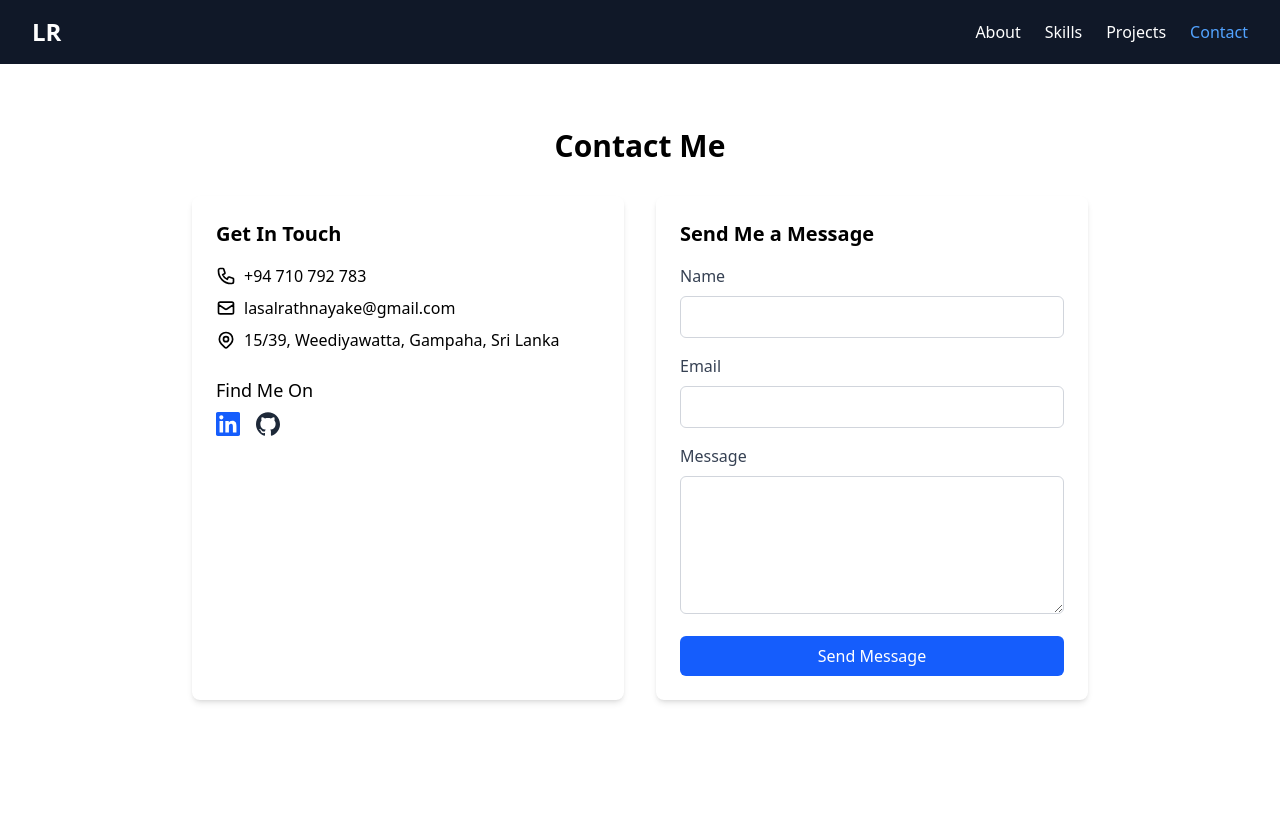
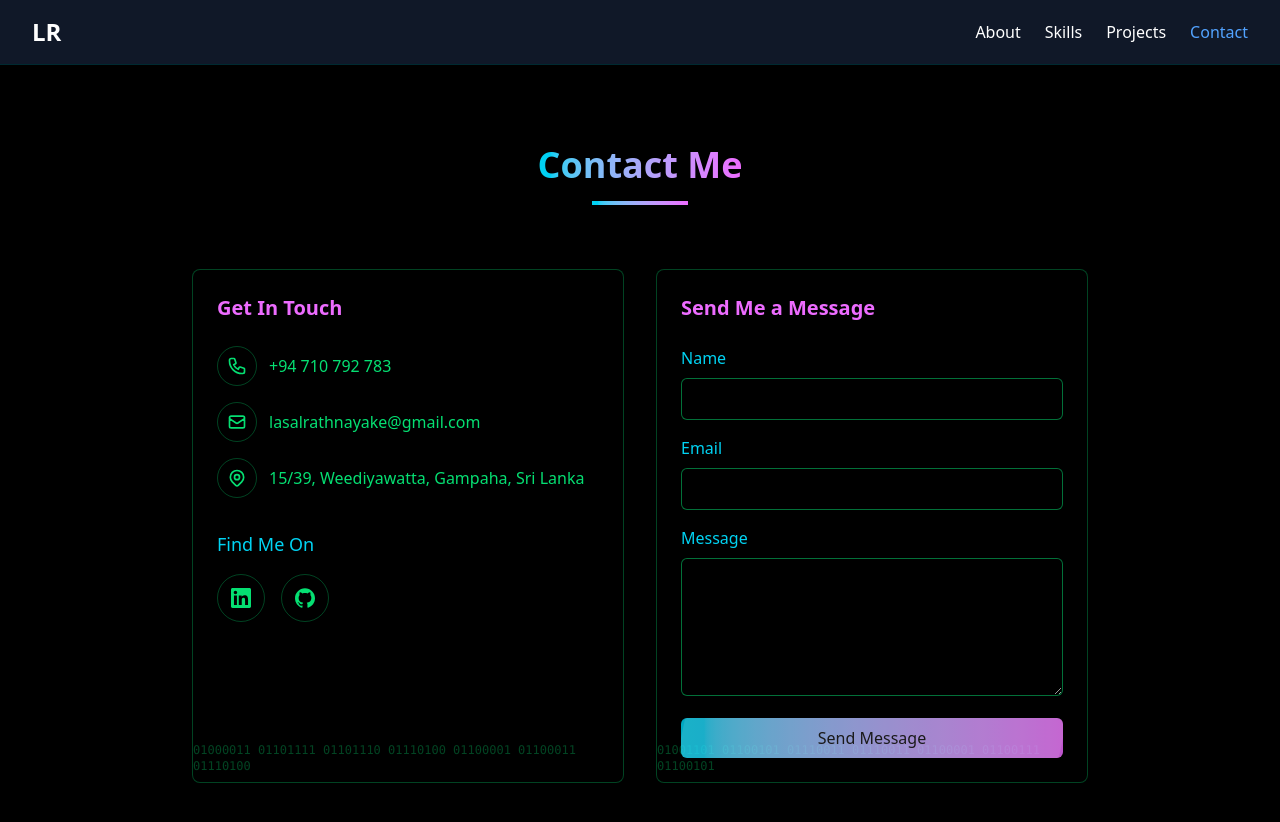
Before and after one commit to Lasal0425/Portfolio, a React (Vite) app in the folder portfolio/: page / in a window 1280 px wide. Both pictures are taken after a click on the button "Contact". Shown: the top 822 px of the page. Before the commit the page ends 800 px from the top, so only its background shows below. Built offline with nearby package versions, Linux system fonts and the light colour scheme.

Commit message:
Changed the contact page to the cyberpunk theme

```diff
--- a/portfolio/src/components/Contact.jsx
+++ b/portfolio/src/components/Contact.jsx
@@ -1,5 +1,6 @@
 // components/Contact.js
 import React, { useState } from 'react';
+import { motion } from "framer-motion";
 
 function Contact() {
   const [formData, setFormData] = useState({
@@ -22,103 +23,146 @@ function Contact() {
   };
 
   return (
-    <section className="py-16">
+    <section className="py-20 bg-black text-green-400 border-t border-cyan-400/20 min-h-screen">
       <div className="container mx-auto px-4">
-        <h2 className="text-3xl font-bold text-center mb-8">Contact Me</h2>
+        <motion.div
+          initial={{ opacity: 0, y: 20 }}
+          animate={{ opacity: 1, y: 0 }}
+          transition={{ duration: 0.8, ease: "easeOut" }}
+          className="text-center mb-16"
+        >
+          <h2 className="text-4xl font-bold bg-gradient-to-r from-cyan-400 to-fuchsia-400 inline-block text-transparent bg-clip-text mb-4">
+            Contact Me
+          </h2>
+          <div className="w-24 h-1 bg-gradient-to-r from-cyan-400 to-fuchsia-400 mx-auto"></div>
+        </motion.div>
 
         <div className="max-w-4xl mx-auto grid grid-cols-1 md:grid-cols-2 gap-8">
-          <div className="bg-white p-6 rounded-lg shadow-md">
-            <h3 className="text-xl font-semibold mb-4">Get In Touch</h3>
+          <motion.div
+            initial={{ opacity: 0, x: -30 }}
+            animate={{ opacity: 1, x: 0 }}
+            transition={{ duration: 0.6 }}
+            className="bg-black border border-green-400/30 p-6 rounded-lg relative overflow-hidden"
+          >
+            {/* Digital circuit pattern overlay */}
+            <div className="absolute inset-0 bg-circuit-pattern opacity-5 mix-blend-overlay"></div>
 
-            <div className="mb-4">
-              <p className="flex items-center mb-2">
-                <svg className="w-5 h-5 mr-2" fill="none" stroke="currentColor" viewBox="0 0 24 24" xmlns="http://www.w3.org/2000/svg">
+            <h3 className="text-xl font-semibold mb-6 text-fuchsia-400 relative z-10">Get In Touch</h3>
+
+            <div className="mb-6 relative z-10">
+              <div className="flex items-center mb-4 hover:text-cyan-400 transition-colors duration-300">
+                <div className="h-10 w-10 rounded-full flex items-center justify-center border border-green-400/30 mr-3">
+                  <svg className="w-5 h-5" fill="none" stroke="currentColor" viewBox="0 0 24 24" xmlns="http://www.w3.org/2000/svg">
                     <path strokeLinecap="round" strokeLinejoin="round" strokeWidth="2" d="M3 5a2 2 0 012-2h3.28a1 1 0 01.948.684l1.498 4.493a1 1 0 01-.502 1.21l-2.257 1.13a11.042 11.042 0 005.516 5.516l1.13-2.257a1 1 0 011.21-.502l4.493 1.498a1 1 0 01.684.949V19a2 2 0 01-2 2h-1C9.716 21 3 14.284 3 6V5z"></path>
                   </svg>
+                </div>
                 +94 710 792 783
-              </p>
-              <p className="flex items-center mb-2">
-                <svg className="w-5 h-5 mr-2" fill="none" stroke="currentColor" viewBox="0 0 24 24" xmlns="http://www.w3.org/2000/svg">
+              </div>
+              <div className="flex items-center mb-4 hover:text-cyan-400 transition-colors duration-300">
+                <div className="h-10 w-10 rounded-full flex items-center justify-center border border-green-400/30 mr-3">
+                  <svg className="w-5 h-5" fill="none" stroke="currentColor" viewBox="0 0 24 24" xmlns="http://www.w3.org/2000/svg">
                     <path strokeLinecap="round" strokeLinejoin="round" strokeWidth="2" d="M3 8l7.89 5.26a2 2 0 002.22 0L21 8M5 19h14a2 2 0 002-2V7a2 2 0 00-2-2H5a2 2 0 00-2 2v10a2 2 0 002 2z"></path>
                   </svg>
+                </div>
                 lasalrathnayake@gmail.com
-              </p>
-              <p className="flex items-center mb-2">
-                <svg className="w-5 h-5 mr-2" fill="none" stroke="currentColor" viewBox="0 0 24 24" xmlns="http://www.w3.org/2000/svg">
+              </div>
+              <div className="flex items-center mb-4 hover:text-cyan-400 transition-colors duration-300">
+                <div className="h-10 w-10 rounded-full flex items-center justify-center border border-green-400/30 mr-3">
+                  <svg className="w-5 h-5" fill="none" stroke="currentColor" viewBox="0 0 24 24" xmlns="http://www.w3.org/2000/svg">
                     <path strokeLinecap="round" strokeLinejoin="round" strokeWidth="2" d="M17.657 16.657L13.414 20.9a1.998 1.998 0 01-2.827 0l-4.244-4.243a8 8 0 1111.314 0z"></path>
                     <path strokeLinecap="round" strokeLinejoin="round" strokeWidth="2" d="M15 11a3 3 0 11-6 0 3 3 0 016 0z"></path>
                   </svg>
+                </div>
                 15/39, Weediyawatta, Gampaha, Sri Lanka
-              </p>
+              </div>
             </div>
 
-            <div className="mt-6">
-              <h4 className="text-lg font-medium mb-2">Find Me On</h4>
+            <div className="mt-8 relative z-10">
+              <h4 className="text-lg font-medium mb-4 text-cyan-400">Find Me On</h4>
               <div className="flex space-x-4">
-                <a href="https://www.linkedin.com/in/lasal-rathnayake" target="_blank" rel="noopener noreferrer" className="text-blue-600 hover:text-blue-800">
-                  <svg className="w-6 h-6" fill="currentColor" viewBox="0 0 24 24" xmlns="http://www.w3.org/2000/svg">
+                <a href="https://www.linkedin.com/in/lasal-rathnayake" target="_blank" rel="noopener noreferrer" className="h-12 w-12 rounded-full flex items-center justify-center border border-green-400/30 hover:bg-green-400/10 transition-all duration-300">
+                  <svg className="w-5 h-5" fill="currentColor" viewBox="0 0 24 24" xmlns="http://www.w3.org/2000/svg">
                     <path d="M20.447 20.452h-3.554v-5.569c0-1.328-.027-3.037-1.852-3.037-1.853 0-2.136 1.445-2.136 2.939v5.667H9.351V9h3.414v1.561h.046c.477-.9 1.637-1.85 3.37-1.85 3.601 0 4.267 2.37 4.267 5.455v6.286zM5.337 7.433c-1.144 0-2.063-.926-2.063-2.065 0-1.138.92-2.063 2.063-2.063 1.14 0 2.064.925 2.064 2.063 0 1.139-.925 2.065-2.064 2.065zm1.782 13.019H3.555V9h3.564v11.452zM22.225 0H1.771C.792 0 0 .774 0 1.729v20.542C0 23.227.792 24 1.771 24h20.451C23.2 24 24 23.227 24 22.271V1.729C24 .774 23.2 0 22.222 0h.003z"/>
                   </svg>
                 </a>
-                <a href="https://github.com/Lasal0425" target="_blank" rel="noopener noreferrer" className="text-gray-800 hover:text-gray-600">
-                  <svg className="w-6 h-6" fill="currentColor" viewBox="0 0 24 24" xmlns="http://www.w3.org/2000/svg">
+                <a href="https://github.com/Lasal0425" target="_blank" rel="noopener noreferrer" className="h-12 w-12 rounded-full flex items-center justify-center border border-green-400/30 hover:bg-green-400/10 transition-all duration-300">
+                  <svg className="w-5 h-5" fill="currentColor" viewBox="0 0 24 24" xmlns="http://www.w3.org/2000/svg">
                     <path d="M12 .297c-6.63 0-12 5.373-12 12 0 5.303 3.438 9.8 8.205 11.385.6.113.82-.258.82-.577 0-.285-.01-1.04-.015-2.04-3.338.724-4.042-1.61-4.042-1.61C4.422 18.07 3.633 17.7 3.633 17.7c-1.087-.744.084-.729.084-.729 1.205.084 1.838 1.236 1.838 1.236 1.07 1.835 2.809 1.305 3.495.998.108-.776.417-1.305.76-1.605-2.665-.3-5.466-1.332-5.466-5.93 0-1.31.465-2.38 1.235-3.22-.135-.303-.54-1.523.105-3.176 0 0 1.005-.322 3.3 1.23.96-.267 1.98-.399 3-.405 1.02.006 2.04.138 3 .405 2.28-1.552 3.285-1.23 3.285-1.23.645 1.653.24 2.873.12 3.176.765.84 1.23 1.91 1.23 3.22 0 4.61-2.805 5.625-5.475 5.92.42.36.81 1.096.81 2.22 0 1.606-.015 2.896-.015 3.286 0 .315.21.69.825.57C20.565 22.092 24 17.592 24 12.297c0-6.627-5.373-12-12-12"/>
                   </svg>
                 </a>
               </div>
             </div>
+
+            {/* Binary code effect */}
+            <div className="absolute bottom-2 right-2 text-green-400/30 text-xs font-mono">
+              01000011 01101111 01101110 01110100 01100001 01100011 01110100
             </div>
+          </motion.div>
 
-          <div className="bg-white p-6 rounded-lg shadow-md">
-            <h3 className="text-xl font-semibold mb-4">Send Me a Message</h3>
-            <form onSubmit={handleSubmit}>
+          <motion.div
+            initial={{ opacity: 0, x: 30 }}
+            animate={{ opacity: 1, x: 0 }}
+            transition={{ duration: 0.6 }}
+            className="bg-black border border-green-400/30 p-6 rounded-lg relative overflow-hidden"
+          >
+            {/* Digital circuit pattern overlay */}
+            <div className="absolute inset-0 bg-circuit-pattern opacity-5 mix-blend-overlay"></div>
+
+            <h3 className="text-xl font-semibold mb-6 text-fuchsia-400 relative z-10">Send Me a Message</h3>
+            <form onSubmit={handleSubmit} className="relative z-10">
               <div className="mb-4">
-                <label htmlFor="name" className="block text-gray-700 mb-2">Name</label>
+                <label htmlFor="name" className="block text-cyan-400 mb-2">Name</label>
                 <input
                   type="text"
                   id="name"
                   name="name"
                   value={formData.name}
                   onChange={handleChange}
-                  className="w-full px-4 py-2 border border-gray-300 rounded-md focus:outline-none focus:ring-2 focus:ring-blue-500"
+                  className="w-full px-4 py-2 bg-black/80 border border-green-400/50 rounded-md focus:outline-none focus:border-cyan-400 text-green-400"
                   required
                 />
               </div>
 
               <div className="mb-4">
-                <label htmlFor="email" className="block text-gray-700 mb-2">Email</label>
+                <label htmlFor="email" className="block text-cyan-400 mb-2">Email</label>
                 <input
                   type="email"
                   id="email"
                   name="email"
                   value={formData.email}
                   onChange={handleChange}
-                  className="w-full px-4 py-2 border border-gray-300 rounded-md focus:outline-none focus:ring-2 focus:ring-blue-500"
+                  className="w-full px-4 py-2 bg-black/80 border border-green-400/50 rounded-md focus:outline-none focus:border-cyan-400 text-green-400"
                   required
                 />
               </div>
 
               <div className="mb-4">
-                <label htmlFor="message" className="block text-gray-700 mb-2">Message</label>
+                <label htmlFor="message" className="block text-cyan-400 mb-2">Message</label>
                 <textarea
                   id="message"
                   name="message"
                   value={formData.message}
                   onChange={handleChange}
                   rows="5"
-                  className="w-full px-4 py-2 border border-gray-300 rounded-md focus:outline-none focus:ring-2 focus:ring-blue-500"
+                  className="w-full px-4 py-2 bg-black/80 border border-green-400/50 rounded-md focus:outline-none focus:border-cyan-400 text-green-400"
                   required
                 ></textarea>
               </div>
 
               <button
                 type="submit"
-                className="w-full bg-blue-600 text-white py-2 px-4 rounded-md hover:bg-blue-700 transition duration-300"
+                className="w-full bg-gradient-to-r from-cyan-400/80 to-fuchsia-400/80 hover:from-cyan-400 hover:to-fuchsia-400 text-black font-medium py-2 px-4 rounded-md transition duration-300 relative overflow-hidden group"
               >
+                <span className="absolute top-0 left-0 w-full h-full bg-white/10 transform -skew-x-12 transition-transform duration-700 ease-out group-hover:translate-x-full"></span>
                 Send Message
               </button>
             </form>
+
+            {/* Binary code effect */}
+            <div className="absolute bottom-2 right-2 text-green-400/30 text-xs font-mono">
+              01001101 01100101 01110011 01110011 01100001 01100111 01100101
             </div>
+          </motion.div>
         </div>
       </div>
     </section>
```
Lines whose indentation alone changed are shown as unchanged.
